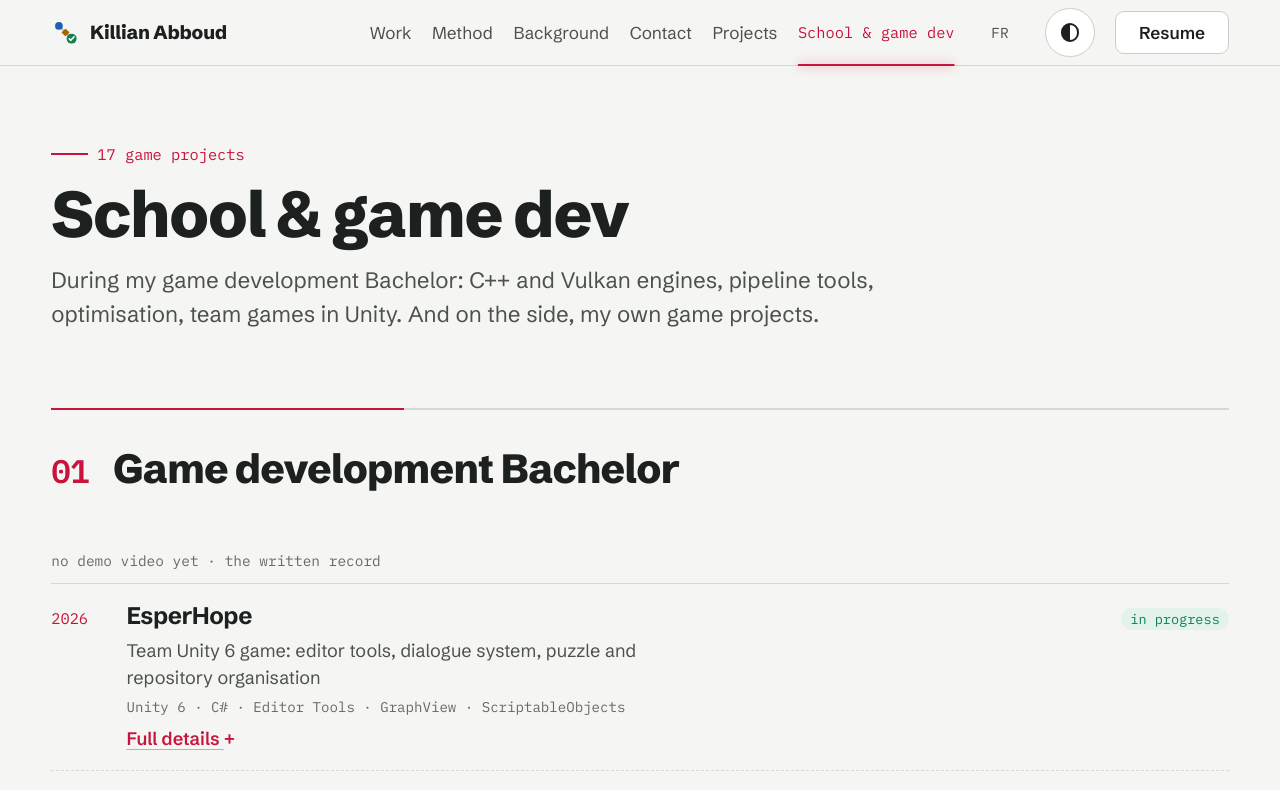
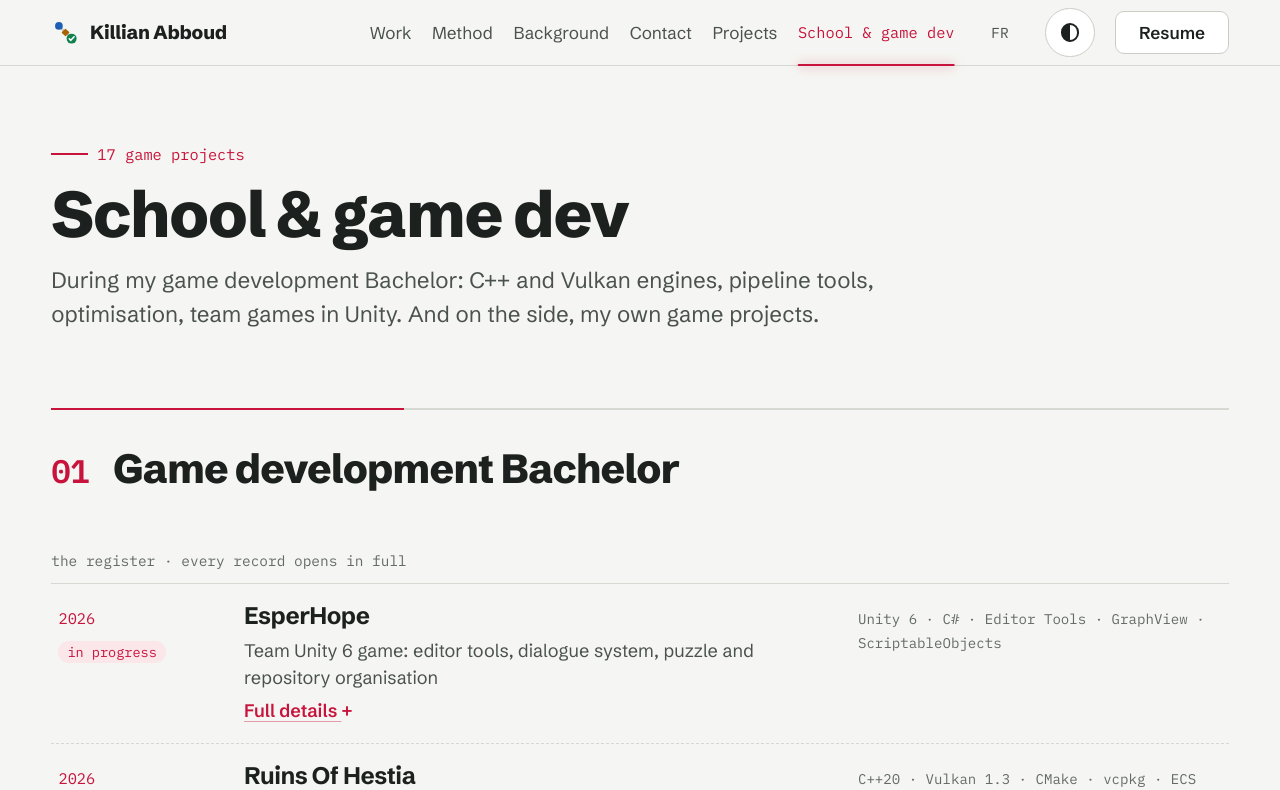
Before and after one commit to Kikii95/portfolio-gamedev, a Next.js app: page /en/ecole in a window 1280 px wide. Shown: the top 790 px of the page. Built offline with nearby package versions, Linux system fonts and the light colour scheme.

Commit message:
style(releve): preuves au premier écran, fenêtre de détail en tiroir, registre en trois colonnes

```diff
--- a/app/[locale]/(releve)/styles/mise-en-page.css
+++ b/app/[locale]/(releve)/styles/mise-en-page.css
@@ -26,7 +26,7 @@
 }
 
 /* Hero : statut, titre, bordereau de poste (ce que cherche un recruteur), preuves, journal */
-.releve-site .hero { display: grid; gap: clamp(1.6rem, 4vw, 4rem); padding-top: clamp(1.6rem, 6vw, 6rem); align-items: center; }
+.releve-site .hero { display: grid; gap: clamp(1.6rem, 4vw, 4rem); padding-top: clamp(1.4rem, 4vw, 4rem); align-items: start; }
 .releve-site .hero-texte { display: flex; flex-direction: column; gap: 1.1rem; }
 .releve-site .statut { color: var(--feu-vert); font-size: 0.85rem; display: flex; align-items: center; gap: 0.5rem; }
 .releve-site .voyant { width: 0.55rem; height: 0.55rem; border-radius: 50%; background: var(--feu-vert); box-shadow: 0 0 0 0 var(--feu-vert); animation: voyant 2.4s ease-out 5; }
@@ -46,12 +46,19 @@
 .releve-site .hero-journal { width: 100%; }
 .releve-site .hero .chiffres { margin-top: 0; width: 100%; }
 @media (max-width: 59.99em) {
+  .releve-site .hero { gap: 1.1rem; }
+  .releve-site .hero-texte { display: contents; }
   .releve-site .hero .chiffres { order: 1; }
-  .releve-site .hero .hero-journal { order: 2; }
+  .releve-site .hero .chapo, .releve-site .hero .lien-suite { order: 2; }
+  .releve-site .hero .hero-journal { order: 3; }
 }
 @media (min-width: 60em) {
   .releve-site .hero { grid-template-columns: minmax(0, 1.15fr) minmax(0, 0.85fr); }
-  .releve-site .hero .chiffres { grid-column: 1 / -1; }
+  .releve-site .hero-texte { grid-row: 1 / span 2; }
+  .releve-site .hero .hero-journal { margin-top: clamp(2rem, 4vw, 4.5rem); }
+  .releve-site .hero .chiffres { grid-column: 2; grid-template-columns: minmax(0, 1fr); border-block: 0; }
+  .releve-site .hero .chiffres .chiffre-ligne { border-bottom: 1px dashed var(--filet); border-left: 0; padding-inline: 0.2rem; }
+  .releve-site .hero .chiffre-ligne .valeur { min-width: 3.2ch; }
 }
 @keyframes bordereau-sort { from { clip-path: inset(0 0 100% 0); transform: translateY(-0.6rem); } to { clip-path: inset(0 0 0 0); transform: none; } }
 @media (prefers-reduced-motion: reduce) { .releve-site .bordereau { animation: none; } }
--- a/app/[locale]/(releve)/styles/projets.css
+++ b/app/[locale]/(releve)/styles/projets.css
@@ -13,6 +13,7 @@
 .releve-site .projet-liens a { text-decoration-color: var(--marge); text-underline-offset: 0.2em; }
 .releve-site .projet-liens a:hover { text-decoration-color: var(--encre); }
 .releve-site .etiquette.neutre { color: var(--encre-pale); background: var(--papier-pli); }
+.releve-site .etiquette.section { color: var(--section); background: var(--section-fond); }
 .releve-site .labo { display: grid; gap: 0.9rem; border-top: 1px solid var(--filet); padding-top: clamp(1.6rem, 3vw, 2.4rem); }
 .releve-site .labo-liste { list-style: none; margin: 0.6rem 0 0; padding: 0; font-family: var(--mono); font-size: 0.88rem; }
 .releve-site .labo-liste li { display: grid; grid-template-columns: minmax(8rem, 14rem) 1fr; gap: 1rem; padding: 0.6rem 0; border-bottom: 1px dashed var(--filet); color: var(--encre-douce); }
@@ -24,8 +25,9 @@
 .releve-site .registre { display: grid; gap: 0.6rem; }
 .releve-site .registre-legende { font-size: 0.8rem; color: var(--encre-pale); }
 .releve-site .registre-liste { list-style: none; margin: 0; padding: 0; border-top: 1px solid var(--filet); }
-.releve-site .registre-ligne { display: grid; grid-template-columns: 4.5ch minmax(0, 1fr) auto; gap: 0.4rem clamp(0.8rem, 2vw, 1.6rem); align-items: baseline; padding-block: 1rem; border-bottom: 1px dashed var(--filet); transition: background-color 200ms var(--courbe); }
+.releve-site .registre-ligne { display: grid; grid-template-columns: minmax(0, 1fr); gap: 0.5rem; padding-block: 1rem; padding-inline: 0.4rem; border-bottom: 1px dashed var(--filet); transition: background-color 200ms var(--courbe); }
 .releve-site .registre-ligne:hover { background: linear-gradient(90deg, var(--section-fond), transparent 70%); }
+.releve-site .registre-meta { display: flex; align-items: baseline; justify-content: space-between; gap: 0.6rem; }
 .releve-site .registre-annee { font-size: 0.85rem; color: var(--section); }
 .releve-site .registre-corps { display: grid; gap: 0.35rem; min-width: 0; }
 .releve-site .registre-corps h3 { font-size: clamp(1.1rem, 0.6vw + 0.9rem, 1.35rem); }
@@ -33,10 +35,9 @@
 .releve-site .registre-corps h3 a:hover { color: var(--section); }
 .releve-site .registre-corps p { color: var(--encre-douce); max-width: 60ch; }
 .releve-site .registre-outils { font-size: 0.78rem; color: var(--encre-pale) !important; }
-@media (max-width: 36em) {
-  .releve-site .registre-ligne { grid-template-columns: minmax(0, 1fr) auto; }
-  .releve-site .registre-annee { grid-column: 1; }
-  .releve-site .registre-corps { grid-column: 1 / -1; grid-row: 2; }
-  .releve-site .registre-ligne > .etiquette { grid-column: 2; grid-row: 1; }
+@media (min-width: 48em) {
+  .releve-site .registre-ligne { grid-template-columns: 8.5rem minmax(0, 1.6fr) minmax(0, 1fr); gap: clamp(1rem, 2.5vw, 2.4rem); align-items: baseline; }
+  .releve-site .registre-meta { flex-direction: column; justify-content: start; }
+  .releve-site .registre-outils { line-height: 1.7; }
 }
 @media (prefers-reduced-motion: reduce) { .releve-site .registre-ligne { transition: none; } }
--- a/components/releve/carte-projet.tsx
+++ b/components/releve/carte-projet.tsx
@@ -5,7 +5,7 @@ import { DetailsProjet } from './details-projet';
 import { PieceJustificative } from './piece-justificative';
 import { LigneRegistre } from './registre';
 
-const ETIQUETTE: Record<StatutProjet, string> = { service: 'livre', beta: 'attente', dev: 'attente', pause: 'neutre' };
+const ETIQUETTE: Record<StatutProjet, string> = { service: 'livre', beta: 'section', dev: 'section', pause: 'neutre' };
 
 interface CarteProjetProps {
   projet: ProjetPerso;
--- a/components/releve/fenetre-details.tsx
+++ b/components/releve/fenetre-details.tsx
@@ -24,7 +24,6 @@ export function FenetreDetails({ titre, libelleOuvrir, libelleFermer, children }
       <dialog ref={fenetre} className="fenetre-details" aria-label={titre} onClick={fermerSurFond}>
         <div className="fenetre-feuille">
           <form method="dialog" className="fenetre-barre">
-            <span className="mono">{titre}</span>
             <button type="submit" className="fermer-details">
               {libelleFermer} <kbd>Échap</kbd>
             </button>
--- a/components/releve/registre.tsx
+++ b/components/releve/registre.tsx
@@ -19,14 +19,16 @@ export interface LigneRegistreProps {
 export function LigneRegistre({ titre, href, texte, outils, annee, etiquette, liens }: LigneRegistreProps) {
   return (
     <li className="registre-ligne">
-      <span className="registre-annee mono">{annee ?? '·'}</span>
+      <div className="registre-meta">
+        <span className="registre-annee mono">{annee ?? '·'}</span>
+        <span className={`etiquette ${etiquette.classe}`}>{etiquette.libelle}</span>
+      </div>
       <div className="registre-corps">
         <h3>{href ? <Link href={href}>{titre}</Link> : titre}</h3>
         <p>{texte}</p>
-        <p className="registre-outils mono">{outils.join(' · ')}</p>
         {liens && <div className="projet-liens">{liens}</div>}
       </div>
-      <span className={`etiquette ${etiquette.classe}`}>{etiquette.libelle}</span>
+      <p className="registre-outils mono">{outils.join(' · ')}</p>
     </li>
   );
 }
--- a/design/HANDOFF.md
+++ b/design/HANDOFF.md
@@ -21,9 +21,15 @@ h1 `clamp(2.1rem, 4.2vw + .6rem, 4.1rem)` 800 · h2 `clamp(1.6rem, 2.2vw + .7rem
 chapô `clamp(1.05rem, .4vw + .95rem, 1.25rem)` encre-douce · heures, journal, chiffres : mono tabulaire.
 
 ## Écran d'accueil (de haut en bas)
-1. En-tête collant : signature, ancres, atelier jeu vidéo, langue, CV (menu replié sous 60em).
-2. Hero 2 colonnes ≥ 60em : statut vert, titre, ligne de poste (poste · dispo · lieu · contrat), chapô, 2 boutons | journal du matin.
-3. Chiffres-preuves : une rangée, filets pointillés, pas de cartes.
+1. En-tête collant : signature, ancres, projets, école, langue, thème, CV (menu replié sous 60em ; le bouton CV reste
+   visible à côté de « Menu »).
+2. Hero 2 colonnes ≥ 60em : statut vert, titre (750), **bordereau de poste** (poste, quand / où / contrat, « Télécharger
+   le CV » + « Me contacter »), chapô, lien « Voir les réalisations ↓ » | journal du matin.
+3. Chiffres-preuves dans le hero : sous le texte et avant le journal sur mobile ; bandeau pleine largeur ≥ 60em.
+
+## Pages de section (v2)
+`/projets` et `/ecole` : par famille, les pièces filmées en grille, puis le **registre** (lignes : année mono à l'accent,
+titre lié, phrase, outils, statut, « Tout le détail »). Plus de cartouche.
 4. Réalisations : une entrée par cas, alternée gauche/droite ≥ 60em : méta, titre, accroche, fil (5 étapes), lien | pièce + reçu.
 5. Méthode (sur carte) : titre-formule, chapô, carte feu vert interactive | fil générique.
 6. Aussi construit : pièces agrafées + titre + phrase (n'apparaît que si des médias existent).
@@ -38,6 +44,7 @@ chapô `clamp(1.05rem, .4vw + .95rem, 1.25rem)` encre-douce · heures, journal,
 | Journal ligne à ligne | 280 ms ease-out, +160 ms par ligne | `opacity`, `transform` |
 | Tampon « validé » | 320 ms courbe maison | `opacity`, `transform: scale` |
 | Reçu qui tombe | 560 ms courbe maison | `clip-path`, `transform` |
+| Bordereau qui sort | 560 ms courbe maison, +120 ms | `clip-path`, `transform` |
 | Pièce agrafée | au défilement ; survol 260 ms se redresse | `transform` |
 | Paquets sur le schéma | 4,2 s, 3 paquets décalés | `animateMotion` |
 | Voyant « en service » | 2,4 s ease-out ∞ | `box-shadow` |
--- a/lib/releve/ecole.ts
+++ b/lib/releve/ecole.ts
@@ -11,7 +11,7 @@ const STATUT: Record<NonNullable<ProjectMetadata['status']>, StatutEcole> = {
   pause: 'pause',
 };
 
-export const ETIQUETTE_ECOLE: Record<StatutEcole, string> = { encours: 'livre', termine: 'neutre', pause: 'neutre' };
+export const ETIQUETTE_ECOLE: Record<StatutEcole, string> = { encours: 'section', termine: 'neutre', pause: 'neutre' };
 
 export function statutEcole(meta: ProjectMetadata): StatutEcole {
   return meta.status ? STATUT[meta.status] : 'termine';
--- a/messages/en.json
+++ b/messages/en.json
@@ -353,7 +353,7 @@
       "details": "Full details",
       "fermer": "Close",
       "ouvrirPage": "Open the page",
-      "registre": "no demo video yet · the written record"
+      "registre": "the register · every record opens in full"
     },
     "ecole": {
       "metaTitre": "School & game dev — Killian Abboud",
--- a/messages/fr.json
+++ b/messages/fr.json
@@ -353,7 +353,7 @@
       "details": "Tout le détail",
       "fermer": "Fermer",
       "ouvrirPage": "Ouvrir la page",
-      "registre": "sans démo filmée · la fiche écrite fait foi"
+      "registre": "le registre · chaque fiche s'ouvre en entier"
     },
     "ecole": {
       "metaTitre": "École & gamedev — Killian Abboud",
```
Also changed, not shown: app/[locale]/(releve)/styles/details.css (+6 -5 lines), 1 other file (tests, documents, lock files or other folders).
